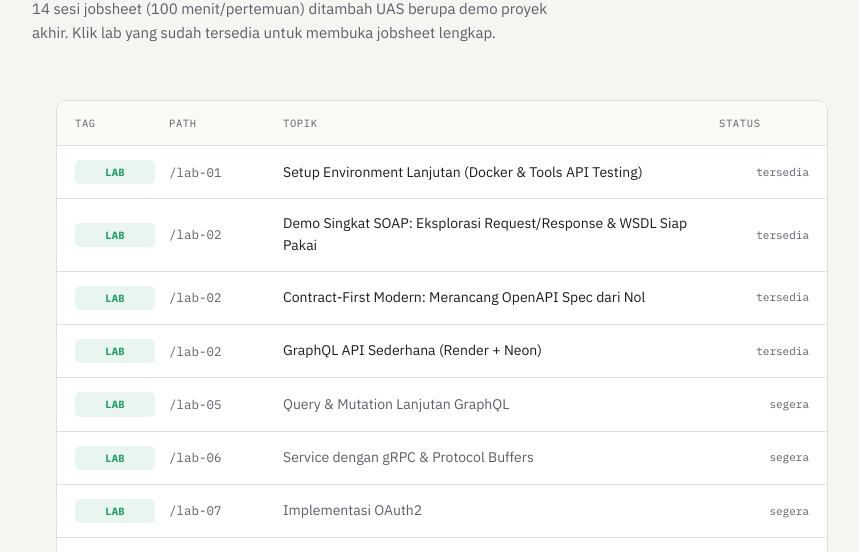
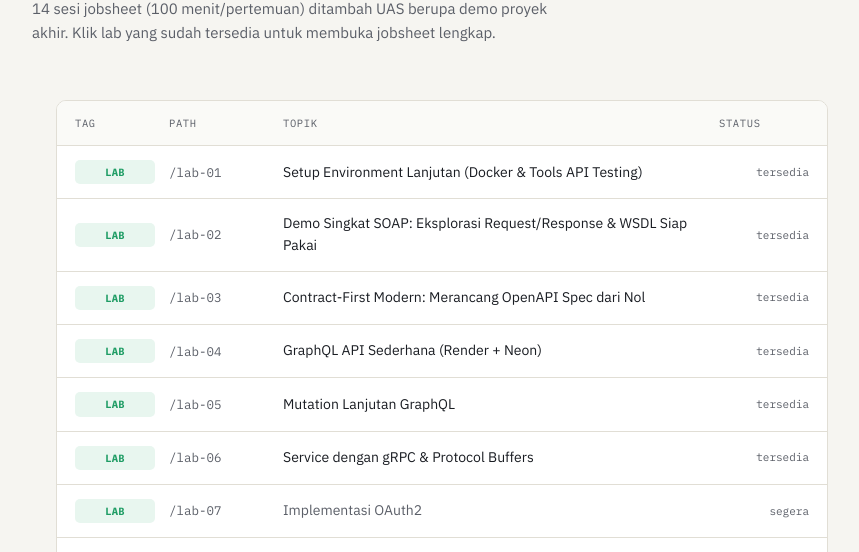
Before and after one commit to psuryo/sta-webservice, a plain HTML site: page praktikum/index.html in a window 1280 px wide. Shown: the part 248-800 px from the top of the page, without its empty margins (198-1057 px from the left). Drawn offline with Linux system fonts and the light colour scheme.

Commit message:
Update lab paths and add new lab links

```diff
--- a/praktikum/index.html
+++ b/praktikum/index.html
@@ -94,18 +94,28 @@
     </a>
     <a class="endpoint-row" href="lab-03.html">
       <div class="tag tag-practicum">LAB</div>
-      <div class="path">/lab-02</div>
+      <div class="path">/lab-03</div>
       <div class="topic">Contract-First Modern: Merancang OpenAPI Spec dari Nol</div>
       <div class="status-txt">tersedia</div>
     </a>
     <a class="endpoint-row" href="lab-04.html">
       <div class="tag tag-practicum">LAB</div>
-      <div class="path">/lab-02</div>
+      <div class="path">/lab-04</div>
       <div class="topic">GraphQL API Sederhana (Render + Neon)</div>
       <div class="status-txt">tersedia</div>
     </a>
-    <div class="endpoint-row disabled"><div class="tag tag-practicum">LAB</div><div class="path">/lab-05</div><div class="topic">Query &amp; Mutation Lanjutan GraphQL</div><div class="status-txt">segera</div></div>
-    <div class="endpoint-row disabled"><div class="tag tag-practicum">LAB</div><div class="path">/lab-06</div><div class="topic">Service dengan gRPC &amp; Protocol Buffers</div><div class="status-txt">segera</div></div>
+    <a class="endpoint-row" href="lab-05.html">
+      <div class="tag tag-practicum">LAB</div>
+      <div class="path">/lab-05</div>
+      <div class="topic">Mutation Lanjutan GraphQL</div>
+      <div class="status-txt">tersedia</div>
+    </a>
+    <a class="endpoint-row" href="lab-06.html">
+      <div class="tag tag-practicum">LAB</div>
+      <div class="path">/lab-06</div>
+      <div class="topic">Service dengan gRPC &amp; Protocol Buffers</div>
+      <div class="status-txt">tersedia</div>
+    </a>
     <div class="endpoint-row disabled"><div class="tag tag-practicum">LAB</div><div class="path">/lab-07</div><div class="topic">Implementasi OAuth2</div><div class="status-txt">segera</div></div>
     <div class="endpoint-row disabled"><div class="tag tag-practicum">LAB</div><div class="path">/lab-08</div><div class="topic">API Gateway Sederhana (Docker Compose / Cloudflare Workers)</div><div class="status-txt">segera</div></div>
     <div class="endpoint-row disabled"><div class="tag tag-practicum">LAB</div><div class="path">/lab-09</div><div class="topic">Memecah Aplikasi Menjadi Microservices</div><div class="status-txt">segera</div></div>
```
